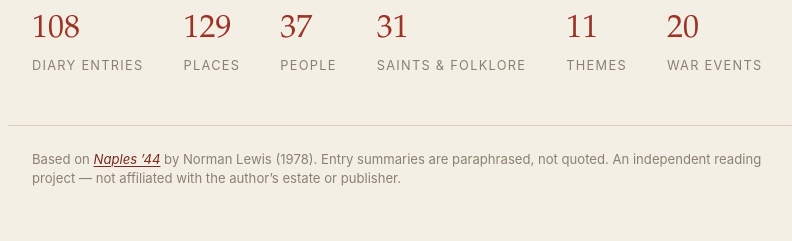
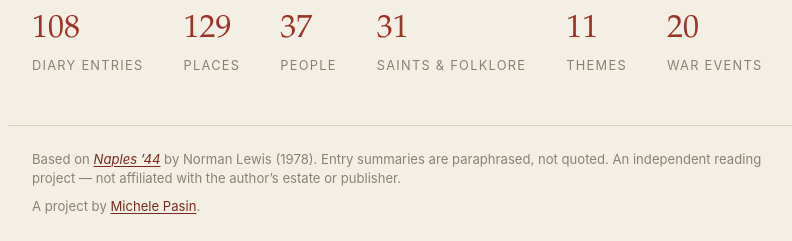
Before and after one commit to lambdamusic/naples44, a Django app: page / in a window 1280 px wide. Shown: the part 989-1230 px from the top of the page, without its empty margins (104-896 px from the left). Before the commit the page ends 1175 px from the top, so only its background shows below. Run offline with Django 5.2, Linux system fonts and the light colour scheme; data comes from the database, SQL or seed files in the repository.

Commit message:
Footer: credit line linking to michelepasin.org
Co-Authored-By: Claude Sonnet 5 <noreply@anthropic.com>
Claude-Session: https://claude.ai/code/session_01LwzzmFX2prbBiqUtDt7poD

```diff
--- a/src/static/css/main.css
+++ b/src/static/css/main.css
@@ -125,6 +125,7 @@ em { font-style: italic; }
   line-height: 1.5;
 }
 .site-footer p { max-width: 46rem; margin: 0; }
+.site-footer p.site-footer-by { margin-top: 0.5rem; }
 
 .kicker {
   font-size: 0.8rem;
--- a/src/templates-global/base.html
+++ b/src/templates-global/base.html
@@ -36,6 +36,9 @@
       independent reading project — not affiliated with the author’s estate or
       publisher.
     </p>
+    <p class="site-footer-by">
+      A project by <a href="https://www.michelepasin.org/" target="_blank" rel="noopener">Michele Pasin</a>.
+    </p>
   </footer>
   {% block scripts %}{% endblock %}
 </body>
```
